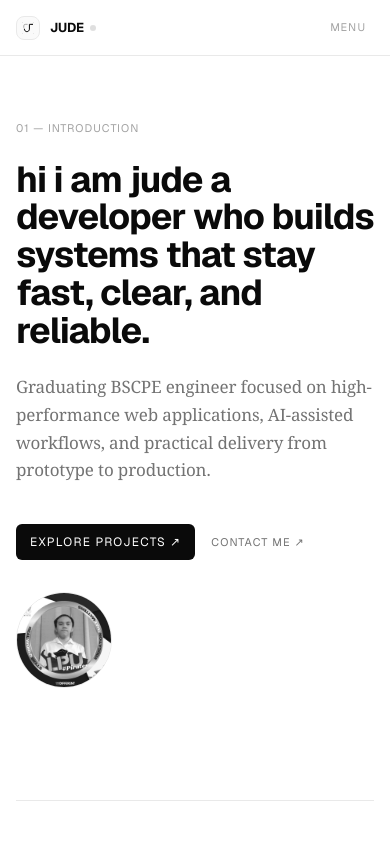
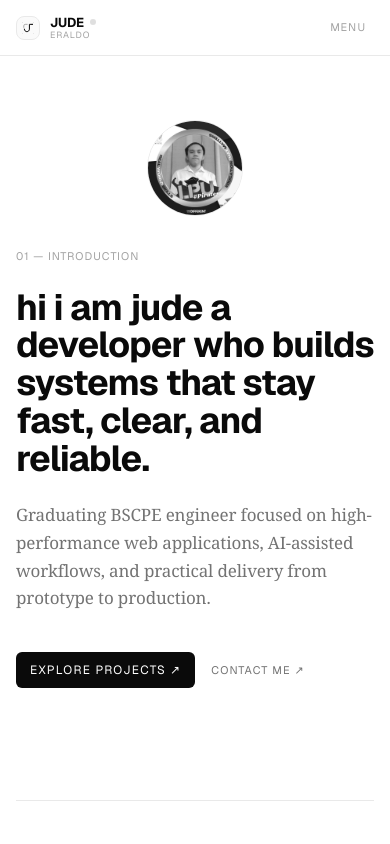
Before and after one commit to ChristianJudeEraldo/My-Portfolio, a Next.js app: page / in a window 390 px wide. Shown: the top 844 px of the page. Built offline with nearby package versions, Linux system fonts and the light colour scheme.

Commit message:
fix the logo name and UI order in mobile view

```diff
--- a/app/page.tsx
+++ b/app/page.tsx
@@ -19,7 +19,7 @@ export default function Home() {
 
       {/* Intro Section */}
       <section className="animate-fade-up stagger-1 relative pt-8 pb-12 rounded-xl flex flex-col md:flex-row gap-8 items-start">
-        <div className="space-y-6 flex-1">
+        <div className="space-y-6 flex-1 order-2 md:order-1">
           <p className="bryl-label">01 &mdash; INTRODUCTION</p>
           <h1 className="font-mono text-4xl sm:text-5xl font-bold tracking-tight lowercase leading-[1.05] max-w-2xl text-(--ink)">
             hi i am jude a developer who builds systems that stay fast, clear, and reliable.
@@ -37,7 +37,7 @@ export default function Home() {
             </Link>
           </div>
         </div>
-        <div className="w-24 h-24 md:w-32 md:h-32 shrink-0 rounded-full border border-(--gray-200) overflow-hidden relative grayscale hover:grayscale-0 transition-all duration-500">
+        <div className="w-24 h-24 md:w-32 md:h-32 shrink-0 rounded-full border border-(--gray-200) overflow-hidden relative grayscale hover:grayscale-0 transition-all duration-500 order-1 md:order-2 self-center md:self-start">
            <Image
               src="/profile.jpg"
               alt="Christian Jude Profile"
--- a/components/site-header.tsx
+++ b/components/site-header.tsx
@@ -27,7 +27,7 @@ export function SiteHeader() {
     <>
       {/* Mobile Top Bar */}
       <header className="lg:hidden sticky top-0 z-50 flex h-14 items-center justify-between border-b border-(--gray-200) bg-(--background)/90 px-4 backdrop-blur-md">
-        <SiteLogo size="sm" showSubtitle={false} />
+        <SiteLogo size="sm" showSubtitle={true} />
         <button
           onClick={() => setIsMobileMenuOpen(!isMobileMenuOpen)}
           className="bryl-label p-2"
```
